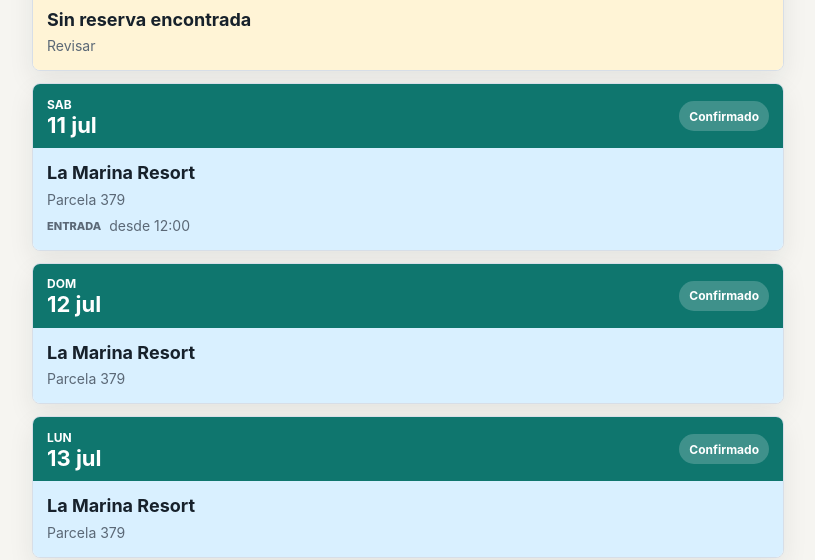
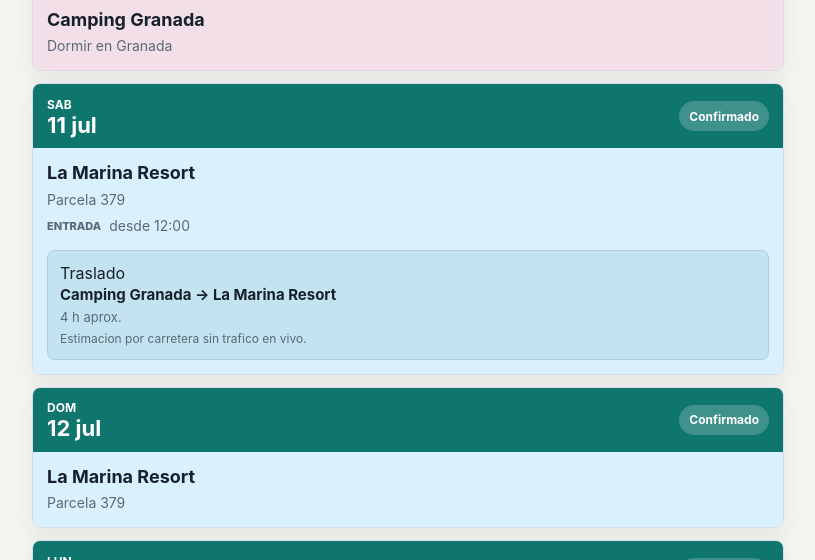
Before and after one commit to paolajuarezgomez/vacaciones2026, a website with bundled scripts: page index.html in a window 1280 px wide. Shown: the part 712-1272 px from the top of the page, without its empty margins (232-1047 px from the left). Built offline with nearby package versions, Linux system fonts and the light colour scheme.

Commit message:
feat: add Granada campsite night

```diff
--- a/data.js
+++ b/data.js
@@ -2,10 +2,10 @@ export const tripDays = [
   {
     date: "2026-07-10",
     weekday: "Vie",
-    place: "Sin reserva encontrada",
-    detail: "Revisar",
-    status: "review",
-    theme: "review",
+    place: "Camping Granada",
+    detail: "Dormir en Granada",
+    status: "confirmed",
+    theme: "granada",
   },
   {
     date: "2026-07-11",
@@ -13,6 +13,12 @@ export const tripDays = [
     place: "La Marina Resort",
     detail: "Parcela 379",
     checkIn: "desde 12:00",
+    transfer: {
+      from: "Camping Granada",
+      to: "La Marina Resort",
+      duration: "4 h",
+      note: "Estimacion por carretera sin trafico en vivo.",
+    },
     status: "confirmed",
     theme: "marina",
   },
--- a/service-worker.js
+++ b/service-worker.js
@@ -1,4 +1,4 @@
-const CACHE_NAME = "vacaciones-2026-v2";
+const CACHE_NAME = "vacaciones-2026-v3";
 const ASSETS = [
   "./",
   "./index.html",
--- a/styles.css
+++ b/styles.css
@@ -14,6 +14,7 @@
   --blue: #365f91;
   --amber: #9a6b00;
   --gray: #555555;
+  --granada: #7c3f58;
   font-family: Inter, ui-sans-serif, system-ui, -apple-system, BlinkMacSystemFont, "Segoe UI", sans-serif;
 }
 
@@ -310,6 +311,14 @@ button {
   border-color: rgba(15, 118, 110, 0.32);
 }
 
+.theme-granada header {
+  background: var(--granada);
+}
+
+.theme-granada .day-card-body {
+  background: #f2dfe7;
+}
+
 .theme-marina header {
   background: var(--teal);
 }
```
Also changed, not shown: tests/data.test.js (+3 -2 lines), tests/render.test.js (+2 -1 lines).
